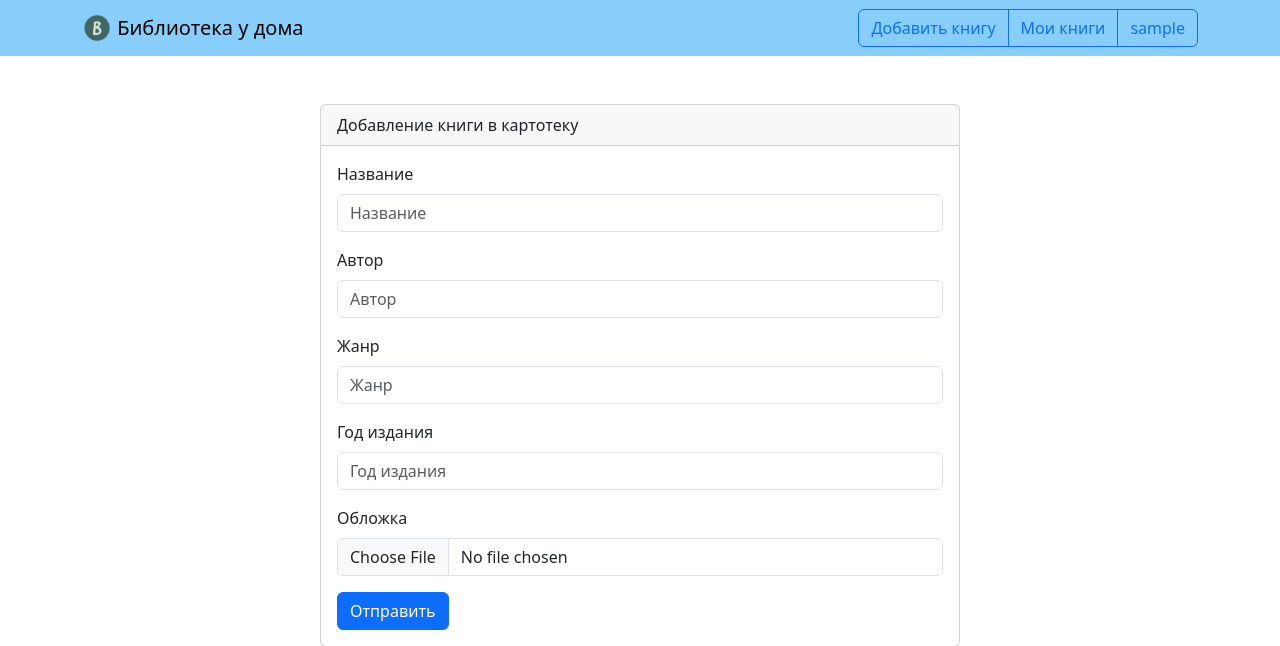
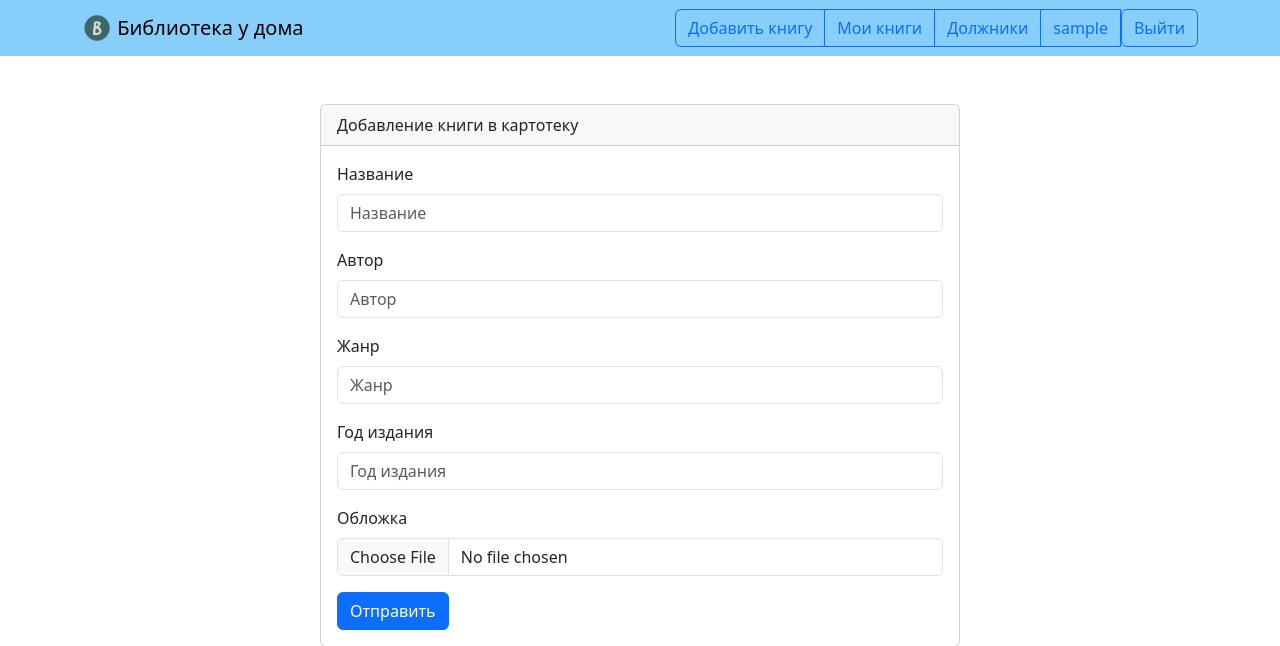
Before and after one commit to Apicqq/library, a Django app: page /add_book/ in a window 1280 px wide. Shown: the top 646 px of the page. Run offline with Django 5.2, Linux system fonts and the light colour scheme; a user stored in the database is signed in; tables that the repository leaves empty hold one stand-in row (values such as "Sample post"); parts of the project's set-up code (start-up, migrations or seed data) failed here and were passed over; some libraries are stand-ins or nearby versions.

Commit message:
style: fix codestyle

```diff
--- a/library/templates/includes/header.html
+++ b/library/templates/includes/header.html
@@ -3,53 +3,63 @@
   <nav class="navbar navbar-light" style="background-color: lightskyblue">
     <div class="container">
       <a class="navbar-brand" href="{% url "books:index" %}">
-        <img src="{% static 'img/logo.png' %}" width="30" height="30" class="d-inline-block align-top" alt="">
+        <img src="{% static 'img/logo.png' %}" width="30" height="30"
+             class="d-inline-block align-top" alt="">
         Библиотека у дома
       </a>
-{#      {% with request.resolver_match.view_name as view_name %}#}
-        <ul class="nav  nav-pills">
-{#          <li class="nav-item">#}
-{#            <a class="nav-link {% if view_name == 'pages:about' %} text-white {% endif %}" href="{% url 'pages:about' %}">#}
-{#              О проекте#}
-{#            </a>#}
-{#          </li>#}
-{#          <li class="nav-item">#}
-{#            <a class="nav-link {% if view_name == 'pages:rules' %} text-white {% endif %}" href="{% url 'pages:rules' %}">#}
-{#              Правила#}
-{#            </a>#}
-{#          </li>#}
+      <ul class="nav nav-pills">
         {% if request.user.is_authenticated %}
           {% if request.user.is_librarian %}
-    <div class="btn-group" role="group" aria-label="Basic outlined example">
-      <button type="button" class="btn btn-outline-primary"><a class="text-decoration-none text-reset"
+            <div class="btn-group" role="group"
+                 aria-label="Basic outlined example">
+              <button type="button" class="btn btn-outline-primary"><a
+                  class="text-decoration-none text-reset"
                   href="{% url 'books:add_book' %}">Добавить книгу</a></button>
-      <button type="button" class="btn btn-outline-primary"><a class="text-decoration-none text-reset"
+              <button type="button" class="btn btn-outline-primary"><a
+                  class="text-decoration-none text-reset"
                   href="{% url 'books:my_books' %}">Мои книги</a></button>
-      <button type="button" class="btn btn-outline-primary"><a class="text-decoration-none text-reset"
-          href="{% url 'users:profile' user.username %}">{{ request.user.username }}</a></button>
+              <button type="button" class="btn btn-outline-primary"><a
+                  class="text-decoration-none text-reset"
+                  href="{% url 'books:debtors' %}">Должники</a></button>
+              <button type="button" class="btn btn-outline-primary"><a
+                  class="text-decoration-none text-reset"
+                  href="{% url 'users:profile' user.username %}">{{ request.user.username }}</a>
+              </button>
+              <form action="{% url "users:logout" %}" method="post">
+                {% csrf_token %}
+                <button type="submit" class="btn btn-outline-primary">Выйти
+                </button>
+              </form>
             </div>
           {% elif request.user.is_reader %}
-    <div class="btn-group" role="group" aria-label="Basic outlined example">
-      <button type="button" class="btn btn-outline-primary"><a class="text-decoration-none text-reset"
+            <div class="btn-group" role="group"
+                 aria-label="Basic outlined example">
+              <button type="button" class="btn btn-outline-primary"><a
+                  class="text-decoration-none text-reset"
                   href="{% url 'books:my_books' %}">Мои книги</a></button>
-      <button type="button" class="btn btn-outline-primary"><a class="text-decoration-none text-reset"
-          href="{% url 'users:profile' user.username %}">{{ request.user.username }}</a></button>
+              <button type="button" class="btn btn-outline-primary"><a
+                  class="text-decoration-none text-reset"
+                  href="{% url 'users:profile' user.username %}">{{ request.user.username }}</a>
+              </button>
               <form action="{% url "users:logout" %}" method="post">
                 {% csrf_token %}
-        <button type="submit" class="btn btn-outline-primary">Выйти</button>
+                <button type="submit" class="btn btn-outline-primary">Выйти
+                </button>
               </form>
             </div>
           {% endif %}
         {% else %}
-  <div class="btn-group" role="group" aria-label="Basic outlined example">
-    <button type="button" class="btn btn-outline-primary"><a class="text-decoration-none text-reset"
+          <div class="btn-group" role="group"
+               aria-label="Basic outlined example">
+            <button type="button" class="btn btn-outline-primary"><a
+                class="text-decoration-none text-reset"
                 href="{% url 'users:login' %}">Войти</a></button>
-    <button type="button" class="btn btn-outline-primary"><a class="text-decoration-none text-reset"
+            <button type="button" class="btn btn-outline-primary"><a
+                class="text-decoration-none text-reset"
                 href="{% url 'users:registration' %}">Регистрация</a></button>
           </div>
         {% endif %}
       </ul>
-{#      {% endwith %}#}
     </div>
   </nav>
 </header>
```
Lines whose indentation alone changed are shown as unchanged.
